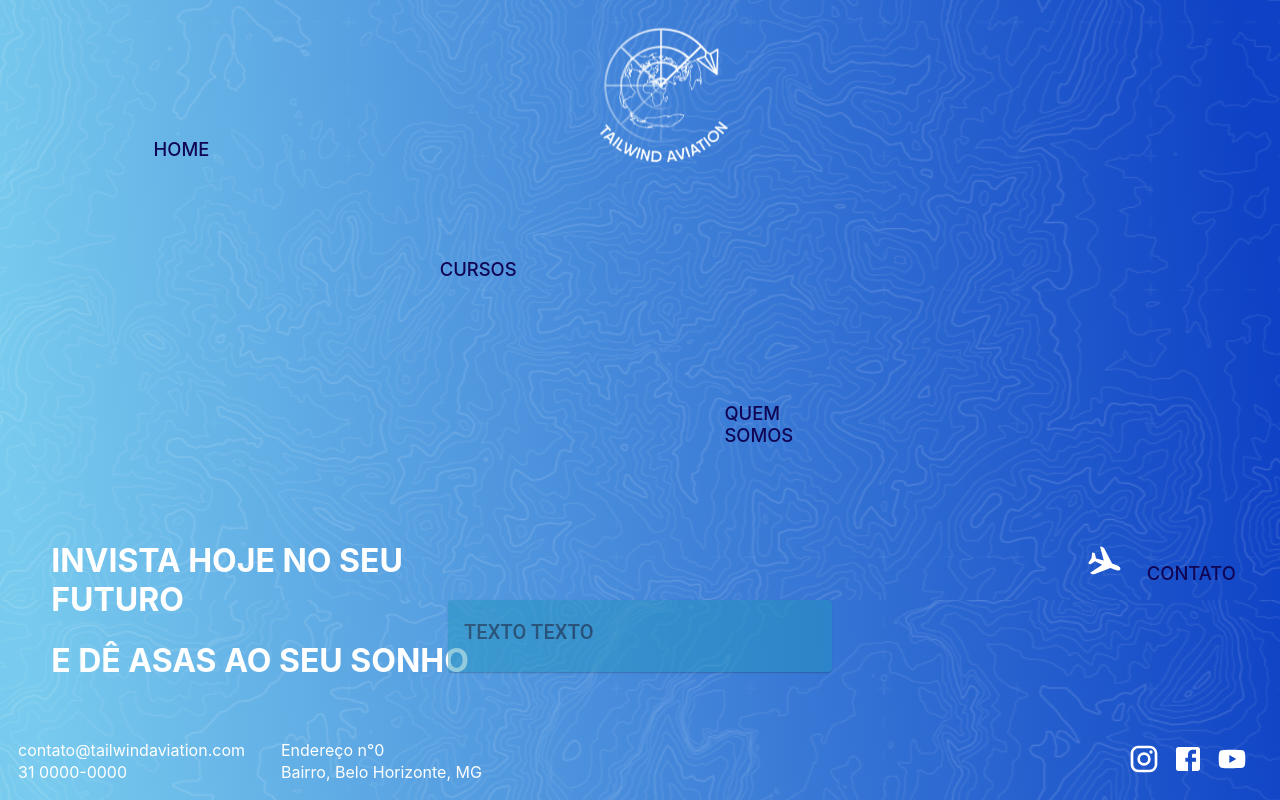
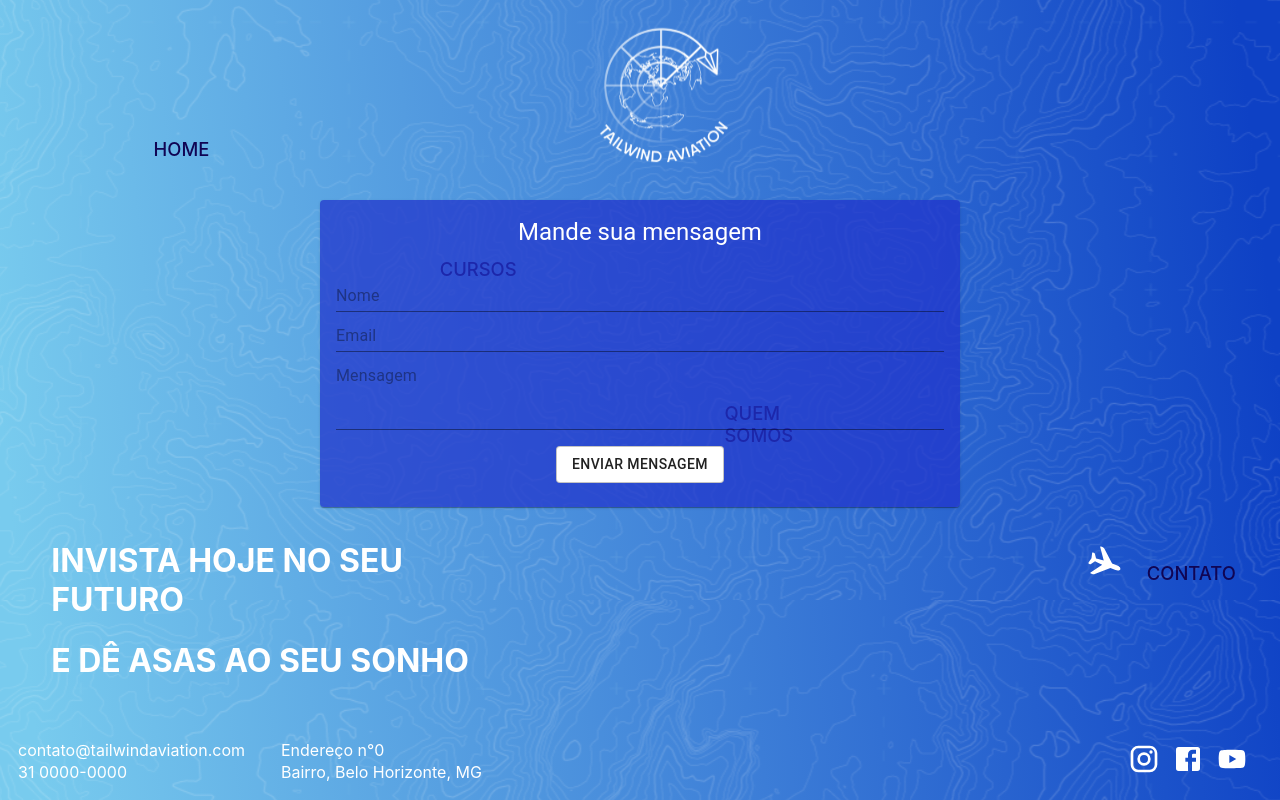
Before and after one commit to cpejr/aeroweb-next, a Next.js app: page / in a window 1280 px wide. Both pictures are taken after a click on the element "CONTATO". Built offline with nearby package versions, Linux system fonts and the light colour scheme.

Commit message:
Validação finalizada

```diff
--- a/src/components/Contacts/index.js
+++ b/src/components/Contacts/index.js
@@ -1,12 +1,9 @@
-import React, { useState, useEffect } from "react";
+import React, { useState, useEffect, useRef } from "react";
 import {
   Button,
-  Modal,
-  Fade,
-  Grow,
   Card,
   CardContent,
-  CardActions,
+  TextField,
   Typography,
 } from "@material-ui/core";
 import { ExpandMore } from "@material-ui/icons";
@@ -16,18 +13,139 @@ function Contacts({ contactStyle }) {
   const classes = useStyles();
   const [contactClass, setContactClass] = useState(classes.cardContacts);
 
+  // variaveis de input do usuario
+  const nameInput = useRef('');
+  const emailInput = useRef('');
+  const msgInput = useRef('');
+
+  // variveis de validação
+  const [errorName, setErrorName] = useState(false);
+  const [errorNameMessage, setErrorNameMessage] = useState('');
+  const [errorEmail, setErrorEmail] = useState(false);
+  const [errorEmailMessage, setErrorEmailMessage] = useState('');
+  const [errorMsg, setErrorMsg] = useState(false);
+  const [errorMsgMessage, setErrorMsgMessage] = useState('');
+
+  // useEffect(() => console.log("foo".includes("oo")), []);
+
   useEffect(() => {
     if(contactStyle === 'standby') setContactClass(classes.cardContacts)
     else if(contactStyle === 'up') setContactClass(classes.cardContactsShow)
     else if(contactStyle === 'down') setContactClass(classes.cardContactsHide)
   }, [contactStyle]);
 
+  // função de validação
+  function validateInput(type, value) {
+    let isValid = true
+
+    switch(type) { // não usar break!
+      case 'name':
+        value === "" ? (isValid = false) : (isValid = true)
+        break
+
+      case 'email':
+        if (!value.includes('@') || !value.includes('.com') || value === "") {
+          isValid = false
+        } else isValid = true
+        break
+
+      case 'msg':
+        value === "" ? (isValid = false) : (isValid = true)
+        break
+    }
+
+    // if(type === 'name')
+    //   value === "" ? (isValid = false) : (isValid = true)
+
+    // if(type === 'email') {
+    //   if (!value.includes('@') || !value.includes('.com') || value === "") {
+    //     isValid = false
+    //   } else isValid = true
+    // }
+
+    // if(type === 'msg')
+    //   value === "" ? (isValid = false) : (isValid = true)
+
+    return isValid
+  }
+
+  // função ao pressionar enviar
+  function handleSend() {
+
+    // validação
+    if(!validateInput('name', nameInput.current.value)) {
+      setErrorName(true)
+      setErrorNameMessage('Nome não pode estar vazio.')
+    } else {
+      setErrorName(false)
+      setErrorNameMessage('')
+    }
+
+    if(!validateInput('email', emailInput.current.value)) {
+      setErrorEmail(true);
+      setErrorEmailMessage('Email inválido.')
+    } else {
+      setErrorEmail(false)
+      setErrorEmailMessage('')
+    }
+
+    if(!validateInput('msg', msgInput.current.value)) {
+      setErrorMsg(true);
+      setErrorMsgMessage('Mensagem não pode estar vazio.')
+    } else {
+      setErrorMsg(false)
+      setErrorMsgMessage('')
+    }
+
+  }
+
   return (
     <Card style={{ zIndex: '200' }} className={contactClass}>
-      <CardContent>
-        <Typography variant="h6" >
-          TEXTO TEXTO
+      <CardContent className={classes.cardContentContacts}>
+        <Typography variant="h5" style={{ color: "#ffffff" }} >
+          Mande sua mensagem
         </Typography>
+        <TextField
+          fullWidth
+          placeholder="Nome"
+          style={{ marginTop: '32px' }}
+          inputRef={nameInput}
+
+          error={errorName}
+          helperText={errorNameMessage}
+        />
+        <TextField
+          fullWidth
+          placeholder="Email"
+          style={{ marginTop: '8px' }}
+          inputRef={emailInput}
+
+          error={errorEmail}
+          helperText={errorEmailMessage}
+        />
+
+        <TextField
+          fullWidth
+          placeholder="Mensagem"
+          style={{ marginTop: '8px' }}
+          inputRef={msgInput}
+
+          multiline={true}
+          rows="3"
+
+          error={errorMsg}
+          helperText={errorMsgMessage}
+        />
+
+        <Button
+          variant='outlined'
+          className={classes.buttonContacts}
+          onClick={() => handleSend()}
+
+        >
+          Enviar Mensagem
+        </Button>
+
       </CardContent>
     </Card>
   );
--- a/src/components/Contacts/styles.js
+++ b/src/components/Contacts/styles.js
@@ -3,40 +3,52 @@ import { makeStyles } from "@material-ui/core";
 export const useStyles = makeStyles((theme) => ({
 
   cardContacts: {
-    maxWidth: '30vw',
+    maxWidth: '50vw',
 
     position: 'relative',
-    left: '35vw',
-    top: '75vh',
+    left: '25vw',
+    top: '25vh',
 
     opacity: '0%',
 
-    backgroundColor: '#2596be',
-    opacity: '50%',
+    backgroundColor: '#2234CCBB',
   },
 
   cardContactsShow: {
-    maxWidth: '30vw',
+    maxWidth: '50vw',
+
     position: 'relative',
-    left: '35vw',
-    top: '75vh',
+    left: '25vw',
+    top: '25vh',
 
-    backgroundColor: '#2596be',
-    opacity: '50%',
+    backgroundColor: '#2234CCBB',
 
     animation: "$showContacts 1500ms linear forwards",
   },
 
   cardContactsHide: {
-    maxWidth: '30vw',
+    maxWidth: '50vw',
+
     position: 'relative',
-    left: '35vw',
-    top: '75vh',
+    left: '25vw',
+    top: '25vh',
 
-    backgroundColor: '#2596be',
-    opacity: '50%',
+    backgroundColor: '#2234CCBB',
 
     animation: "$hideContacts 1500ms linear forwards",
+  },
+
+  cardContentContacts: {
+    width: '100%',
+
+    display: 'flex',
+    flexDirection: 'column',
+    alignItems: 'center',
+  },
+
+  buttonContacts: {
+    marginTop: '16px',
+    backgroundColor: '#ffffff'
   },
 
   "@keyframes showContacts": {
@@ -44,13 +56,13 @@ export const useStyles = makeStyles((theme) => ({
       opacity: '0%',
     },
     "100%": {
-      opacity: '50%',
+      opacity: '100%',
     },
   },
 
   "@keyframes hideContacts": {
     "0%": {
-      opacity: '50%',
+      opacity: '100%',
     },
     "100%": {
       opacity: '0%',
```
